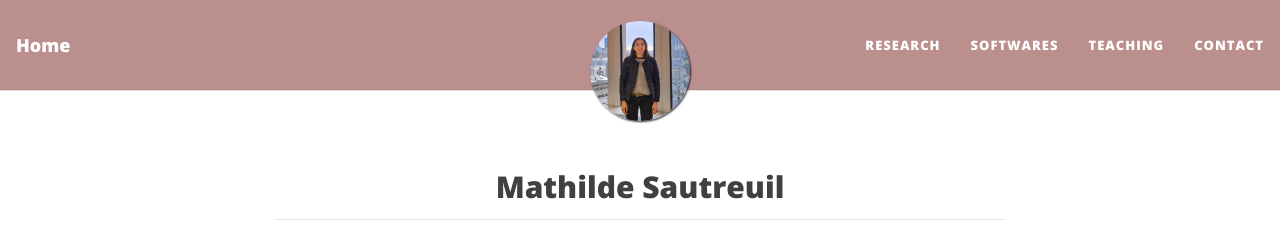
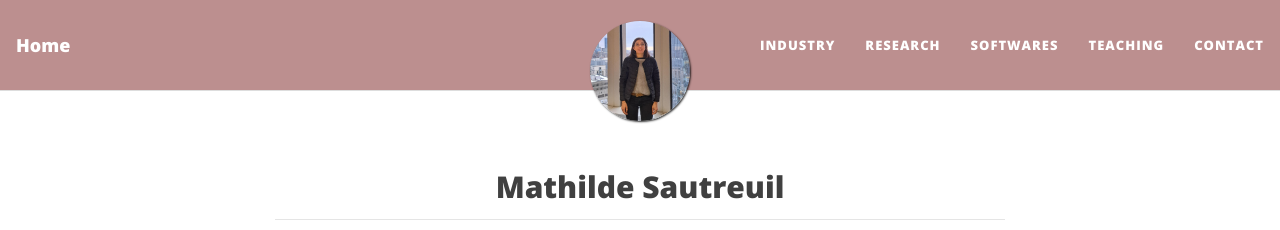
Before and after one commit to mathildesautreuil/msa-pages.github.io, a Jekyll site: the page built from index.md, in a window 1280 px wide. Shown: the top 230 px of the page. Built offline with Jekyll 4.4.1, drawn with Linux system fonts in a browser that asks for light colours; nearby versions of some CDN libraries; the list of posts is cut into pages by our own code.

Commit message:
Update _config.yml

```diff
--- a/_config.yml
+++ b/_config.yml
@@ -22,7 +22,8 @@ avatar: "/img/photo_modif.jfif"
 
 # Custom navigation links
 navbar-links:
-  Research: "research"
+  Industry: "industry"
+  Research: "research/"
   Softwares: "software/"
   Teaching: "teaching/"
   Contact: "contact/"
```
